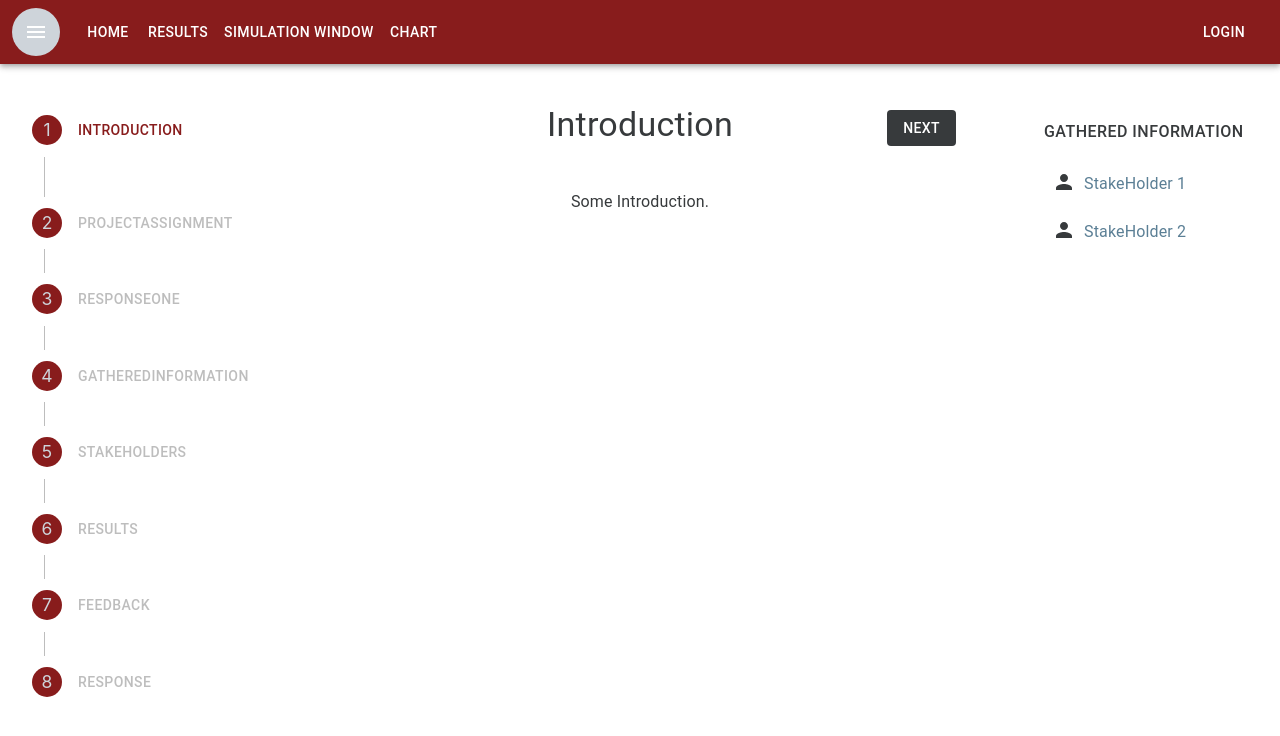
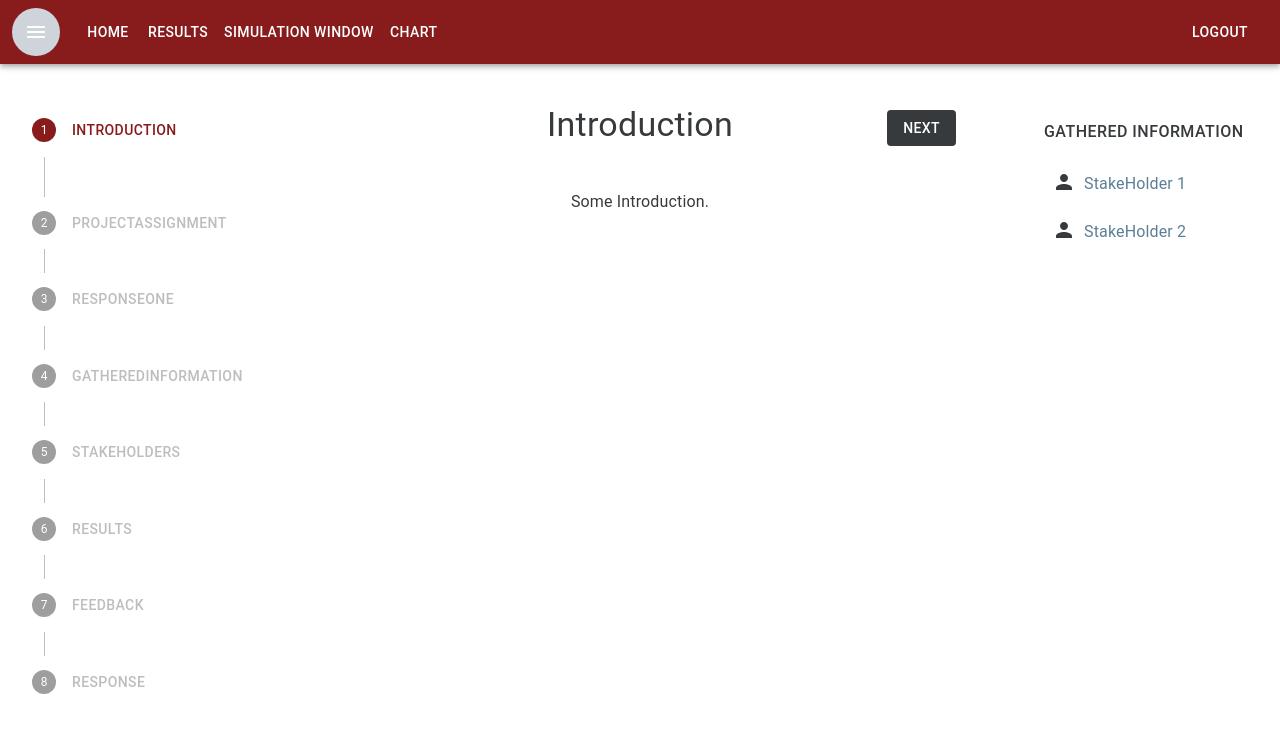
Before and after one commit to david-fisher/320-F20-Track-II, a React (Create React App) app in the folder frontend/: page /simulation in a window 1280 px wide. Shown: the top 736 px of the page. Built offline with nearby package versions, Linux system fonts and the light colour scheme.

Commit message:
Update stepper

```diff
--- a/frontend/src/Nav.js
+++ b/frontend/src/Nav.js
@@ -24,7 +24,12 @@ const useStyles = makeStyles((theme) => ({
   title: {
     flexGrow: 1,
     color: "#FFF",
-    //textDecoration: 'none'
+  },
+  link: {
+    "&:hover": {
+      color: "#000000",
+      textDecoration: "#000000"
+    }
   }
 }));
 
@@ -56,23 +61,21 @@ function Nav() {
               >
                 <MenuIcon />
               </IconButton>
-              {/* Whenever you hover of buttons, underline in blue, style={{ textDecoration: 'none' }}
-              will get placed in makeStyles when a solution is figured out */}
               <Typography variant='h6' className={classes.title}>
-                <Link style={{ textDecoration: 'none' }} to="/">
+                <Link className={classes.link} to="/">
                   <Button className={classes.title} color="inherit">Home</Button>
                 </Link>
-                <Link style={{ textDecoration: 'none' }} to="/results">
+                <Link className={classes.link} to="/results">
                   <Button className={classes.title} color="inherit">Results</Button>
                 </Link>
-                <Link style={{ textDecoration: 'none' }} to="/simulation">
+                <Link className={classes.link} to="/simulation">
                   <Button className={classes.title} color="inherit">Simulation Window</Button>
                 </Link>
-                <Link style={{ textDecoration: 'none' }} to="/chartTest">
+                <Link className={classes.link} to="/chartTest">
                   <Button className={classes.title} color="inherit">Chart</Button>
                 </Link>
               </Typography>
-              <Button color="inherit">Login</Button>
+              <Button color="inherit">LogOut</Button>
             </Toolbar>
           </AppBar>
           </ ThemeProvider>
--- a/frontend/src/pages/components/stepper.js
+++ b/frontend/src/pages/components/stepper.js
@@ -19,6 +19,20 @@ const useStyles = makeStyles((theme) => ({
   resetContainer: {
     padding: theme.spacing(3),
   },
+  step:{
+    "&$completed": {
+      color: "#881c1c"
+     },
+     "&$active": {
+      color: "#881c1c"
+     },
+     "&$disabled": {
+      color: "#444e58"
+     }
+  },
+  active: {},
+  completed: {},
+  disabled: {}
 }));
 
 function getSteps(pages) {
@@ -74,8 +88,23 @@ export default function VerticalLinearStepper(props) {
           <Stepper activeStep={activeStep} orientation="vertical">
             {steps.map((label, index) => (
               <Step key={index}>
+                <Step
+                key={index}
+                classes={{
+                  root: classes.step,
+                  completed: classes.completed,
+                  active: classes.active
+                }}
+              ></Step>
                 <StepLabel
-                icon = {<div style={{backgroundColor: '#881c1c', width:'30px', padding: '2px', textAlign: 'center', color : '#ced4da',height: '30px', fontSize: '17.5px', borderRadius: '50%'}}>{index + 1}</div>}>
+                  StepIconProps={{
+                    classes: {
+                     root: classes.step,
+                     completed: classes.completed,
+                     active: classes.active
+                   }
+                  }}
+                >
                   {label}
                 </StepLabel>
                 <StepContent>
```
